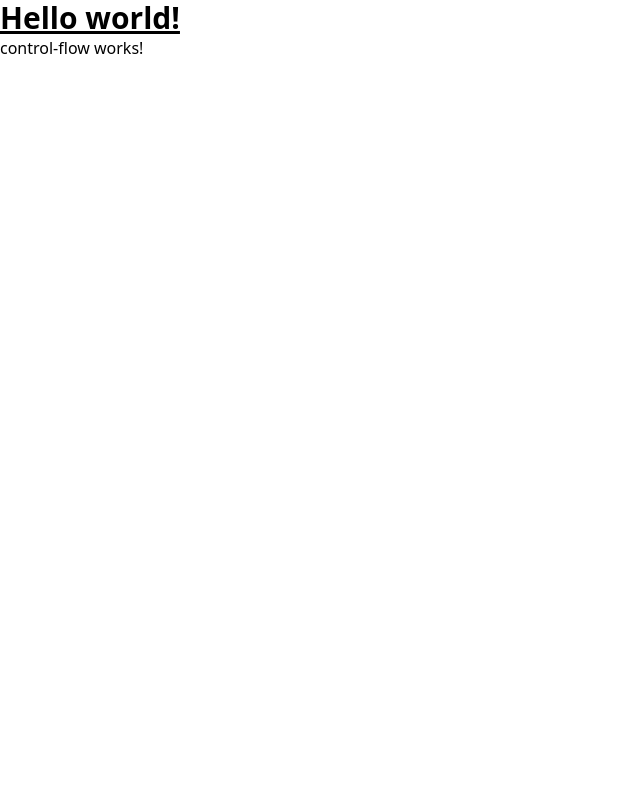
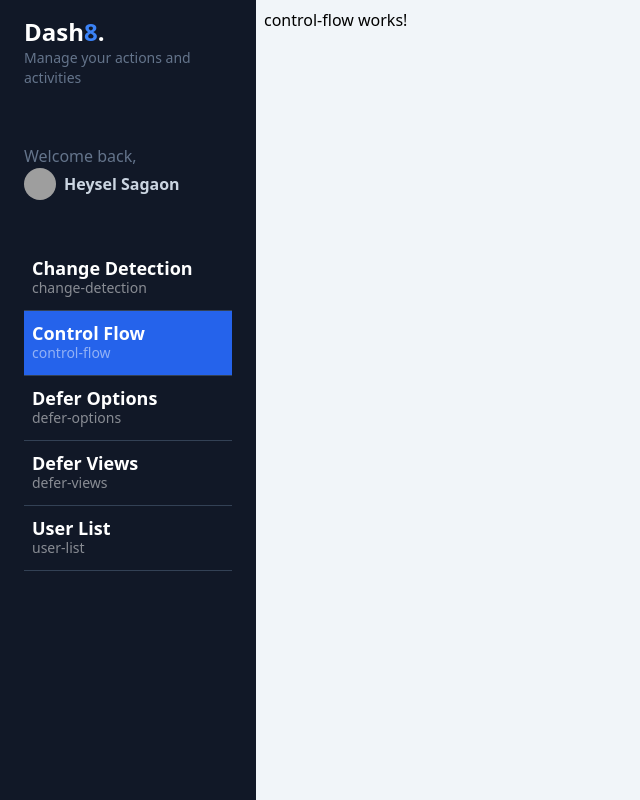
Before and after one commit to HeysolRacing/dashboard-app, an Angular app: page /dashboard/control-flow in a window 1280 px wide. Shown: the whole page, without its empty margins (0-640 px from the left). Built offline with nearby package versions, Linux system fonts and the light colour scheme; grey boxes are pictures that could not be loaded.

Commit message:
tailwind config and reading menuItems

```diff
--- a/src/app/app.component.html
+++ b/src/app/app.component.html
@@ -1,5 +1 @@
-<h1 class="text-3xl font-bold underline">
-  Hello world!
-</h1>
-
 <router-outlet />
--- a/src/app/dashboard/dashboard.component.html
+++ b/src/app/dashboard/dashboard.component.html
@@ -1 +1,12 @@
-<router-outlet></router-outlet>
+<div
+    class="flex bg-slate-100 text-black overflow-y-scroll w-screen h-screen antialiased selection:bg-blue-600 selection:text-white">
+    <div class="flex relative w-screen">
+
+     <app-side-menu/>
+
+     <div class="text-black px-2 mt-2 w-full">
+        <router-outlet></router-outlet>
+     </div>
+
+    </div>
+</div>
--- a/src/app/dashboard/dashboard.component.ts
+++ b/src/app/dashboard/dashboard.component.ts
@@ -1,9 +1,10 @@
 import { Component } from '@angular/core';
 import { RouterModule } from '@angular/router';
+import { SideMenuComponent } from '../shared/side-menu/side-menu.component';
 
 @Component({
   standalone: true,
-  imports: [ RouterModule ] ,
+  imports: [ RouterModule, SideMenuComponent ] ,
   templateUrl: './dashboard.component.html',
   styles: ``
 })
--- /dev/null
+++ b/src/app/shared/side-menu/side-menu.component.html
@@ -0,0 +1,35 @@
+<div id="menu" class="bg-gray-900 min-h-screen z-10 text-slate-300 w-64 left-0 h-screen overflow-y-scroll">
+    <div id="logo" class="my-4 px-6">
+        <h1 class="text-lg md:text-2xl font-bold text-white">Dash<span class="text-blue-500">8</span>.</h1>
+        <p class="text-slate-500 text-sm">Manage your actions and activities</p>
+    </div>
+    <div id="profile" class="px-6 py-10">
+        <p class="text-slate-500">Welcome back,</p>
+        <a href="#" class="inline-flex space-x-2 items-center">
+            <span>
+                <img class="rounded-full w-8 h-8"
+                    src="https://images.unsplash.com/photo-1542909168-82c3e7fdca5c?ixlib=rb-4.0.3&ixid=MnwxMjA3fDB8MHxwaG90by1wYWdlfHx8fGVufDB8fHx8&auto=format&fit=crop&w=128&q=80"
+                    alt="">
+            </span>
+            <span class="text-sm md:text-base font-bold">
+                Heysel Sagaon
+            </span>
+        </a>
+    </div>
+
+    <div id="nav" class="w-full px-6">
+
+        @for(item of menuItems; track $index) {
+
+        <a [routerLink]="item.path"
+           routerLinkActive="bg-blue-600"
+           class="w-full px-2 inline-flex space-x-2 items-center border-b border-slate-700 py-3 hover:bg-white/5 transition ease-linear duration-150">
+            <div class="flex flex-col">
+                <span class="text-lg font-bold leading-5 text-white">{{item.title}}</span>
+                <span class="text-sm text-white/50 hidden md:block">{{item.path}}</span>
+            </div>
+        </a>
+        }
+
+    </div>
+</div>
--- a/src/app/shared/side-menu/side-menu.component.ts
+++ b/src/app/shared/side-menu/side-menu.component.ts
@@ -1,14 +1,21 @@
 import { CommonModule } from '@angular/common';
 import { ChangeDetectionStrategy, Component } from '@angular/core';
+import { routes } from '../../app.routes';
+import { RouterModule } from '@angular/router';
 
 @Component({
   selector: 'app-side-menu',
   standalone: true,
-  imports: [
-    CommonModule,
-  ],
-  template: `<p>side-menu works!</p>`,
+  imports: [ CommonModule, RouterModule],
+  templateUrl: './side-menu.component.html',
   styleUrl: './side-menu.component.css',
   changeDetection: ChangeDetectionStrategy.OnPush,
 })
-export class SideMenuComponent { }
+export class SideMenuComponent
+{
+    public menuItems = routes
+    .map(route => route.children ?? [])
+    .flat()
+    .filter( route => route && route.path)
+    .filter( route => !route.path?.includes(':'));
+}
```
Also changed, not shown: 1 other file (tests, documents, lock files or other folders).
